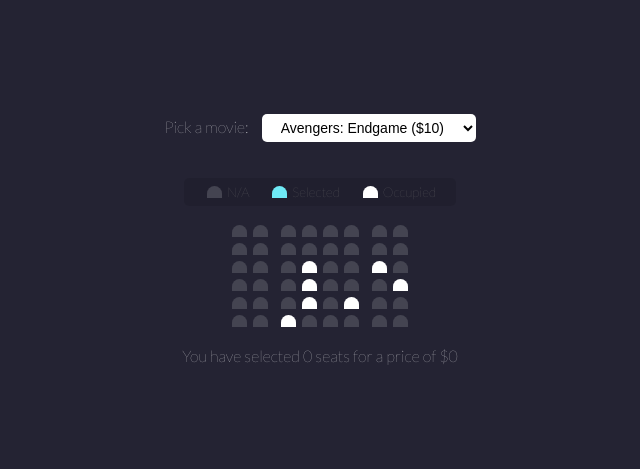
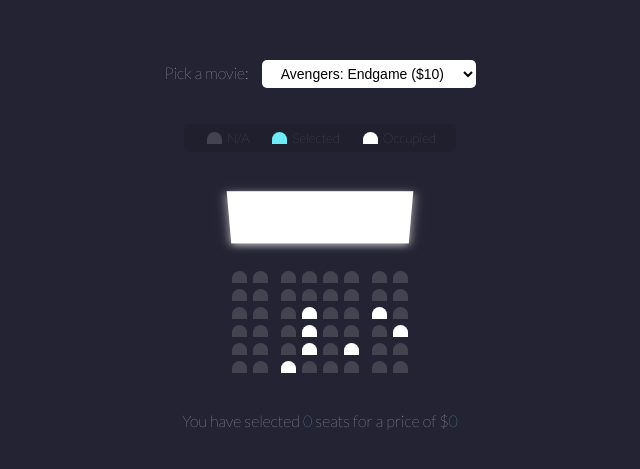
Before and after one commit to jhoanmartinezz/cinema-seat-picker, a plain HTML site: page index.html in a window 1280 px wide. Shown: the part 171-640 px from the top of the page, without its empty margins (320-960 px from the left). Drawn offline with Linux system fonts and the light colour scheme.

Commit message:
front done

```diff
--- a/index.html
+++ b/index.html
@@ -33,6 +33,7 @@
 
     <div class="container">
         <div class="screen">
+
         </div>
 
             <div class="row">
@@ -102,7 +103,7 @@
             </div>
     </div>
 
-    <p class="test">
+    <p class="text">
         You have selected <span id="count">0</span> seats for a price of $<span id="total">0</span>
     </p>
 
--- a/style.css
+++ b/style.css
@@ -14,6 +14,11 @@ body{
     justify-content: center;
     height: 100vh;
     font-family: "Lato", sans-serif;
+}
+
+.container{
+    perspective: 1000px;
+    margin-bottom: 30px;
 }
 
 .movie-container{
@@ -92,3 +97,20 @@ body{
 .showCase li small{
     margin-left: 2px;
 }
+
+.screen{
+    height: 70px;
+    width: 100%;
+    background: #fff;
+    margin: 15px 0;
+    transform: rotateX(-45deg);
+    box-shadow: 0 3px 10px rgba(255, 255, 255, 0.7);
+}
+
+.text span{
+    color: #6feaf6;
+}
+
+.text{
+    margin: 5px 0;
+}
```
